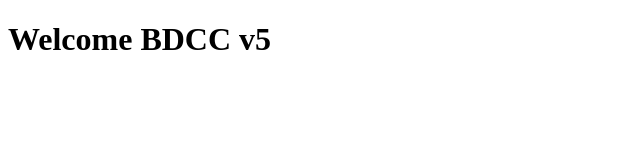
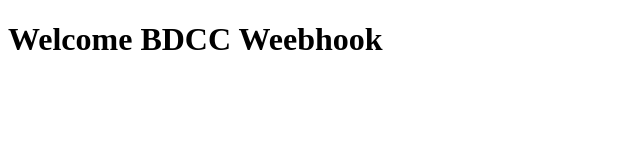
Before and after one commit to yousseffalag/tp2Devops, a plain HTML site: page index.html in a window 1280 px wide. Shown: the whole page, without its empty margins (0-640 px from the left). Drawn offline with Linux system fonts and the light colour scheme.

Commit message:
Test GitHub webhook

```diff
--- a/index.html
+++ b/index.html
@@ -6,6 +6,6 @@
     <title>Document</title>
 </head>
 <body>
-    <h1>Welcome BDCC v5</h1>
+    <h1>Welcome BDCC Weebhook</h1>
 </body>
 </html>
```
